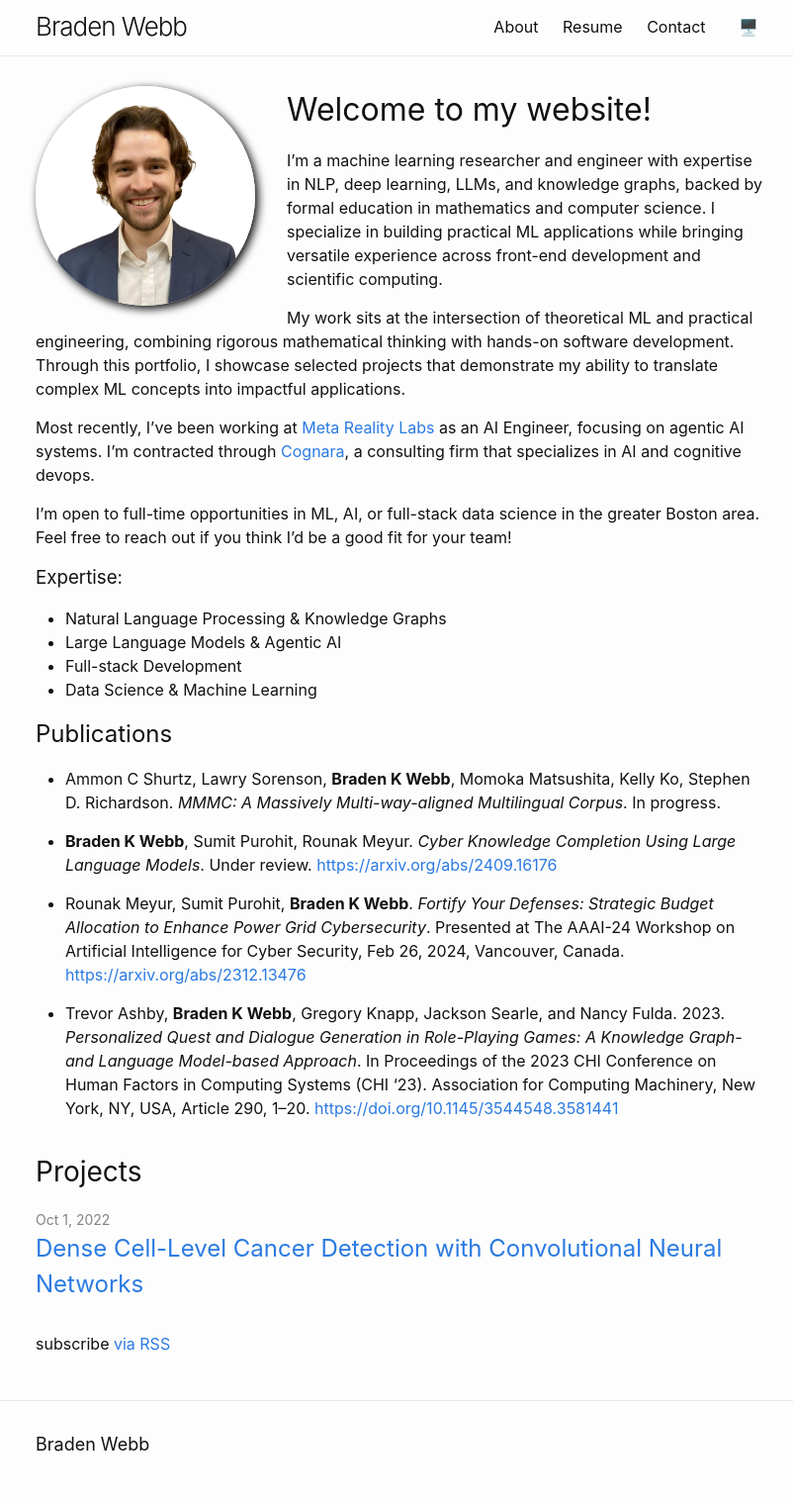
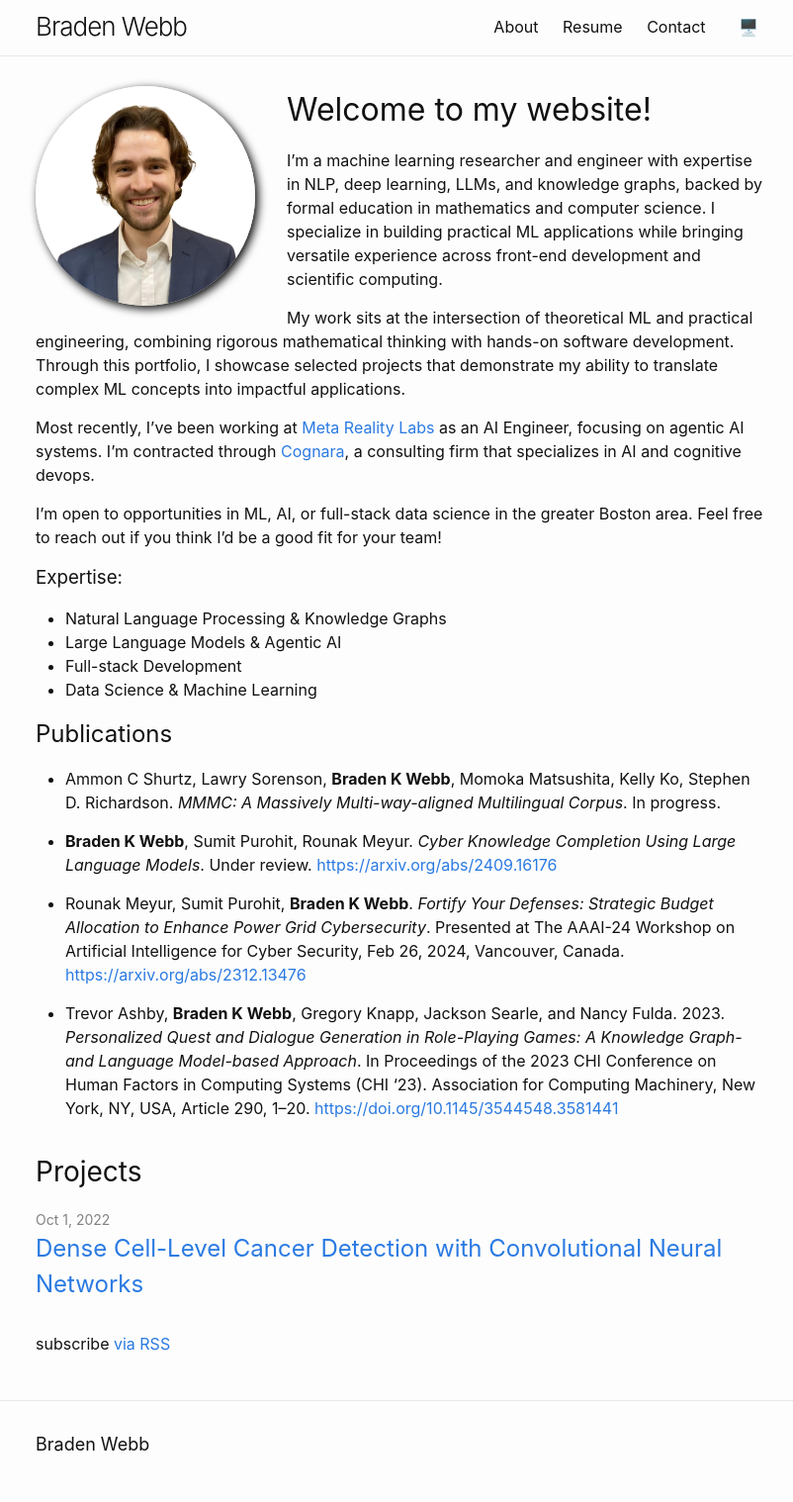
Before and after one commit to bradenkwebb/bradenkwebb.github.io, a Jekyll site: the page built from index.md, in a window 1280 px wide. Shown: the whole page at 99% size, without its empty margins (234-1036 px from the left). Built offline with Jekyll 4.4.1, drawn with Linux system fonts in a browser that asks for light colours.

Commit message:
tweak open to work wording

```diff
--- a/index.md
+++ b/index.md
@@ -14,7 +14,7 @@ My work sits at the intersection of theoretical ML and practical engineering, co
 
 Most recently, I've been working at [Meta Reality Labs](https://tech.facebook.com/reality-labs/) as an AI Engineer, focusing on agentic AI systems. I'm contracted through [Cognara](https://www.cognara.io/), a consulting firm that specializes in AI and cognitive devops.
 
-I'm open to full-time opportunities in ML, AI, or full-stack data science in the greater Boston area. Feel free to reach out if you think I'd be a good fit for your team!
+I'm open to opportunities in ML, AI, or full-stack data science in the greater Boston area. Feel free to reach out if you think I'd be a good fit for your team!
 
 ### Expertise:
 
```
Also changed, not shown: resume.md (+1 -1 lines).
